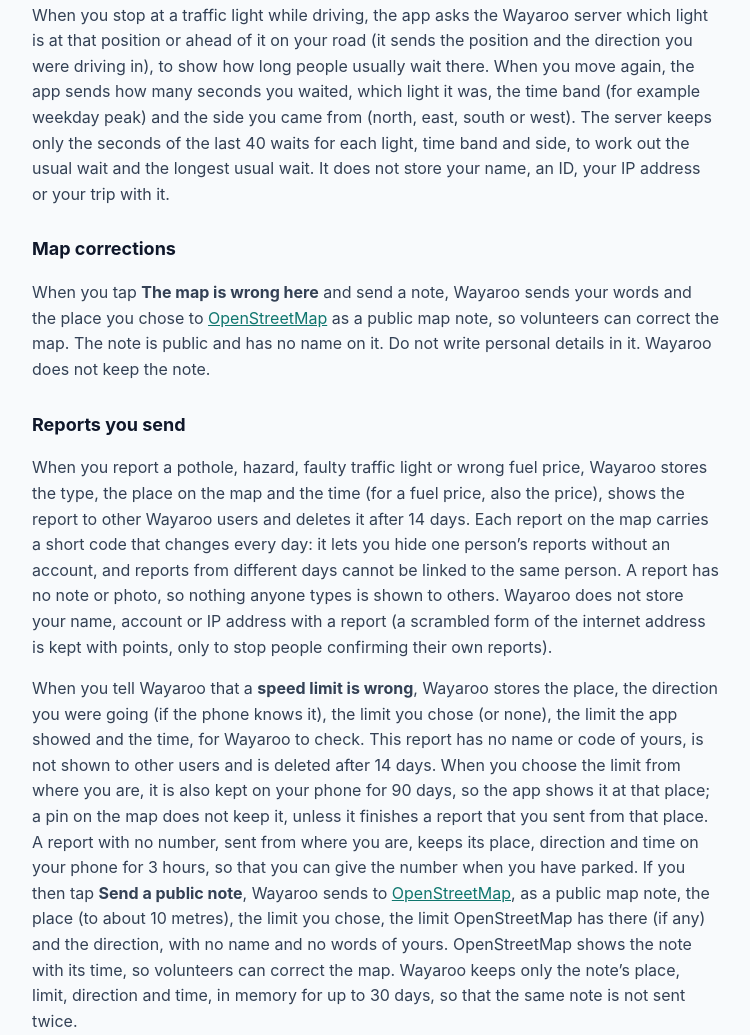
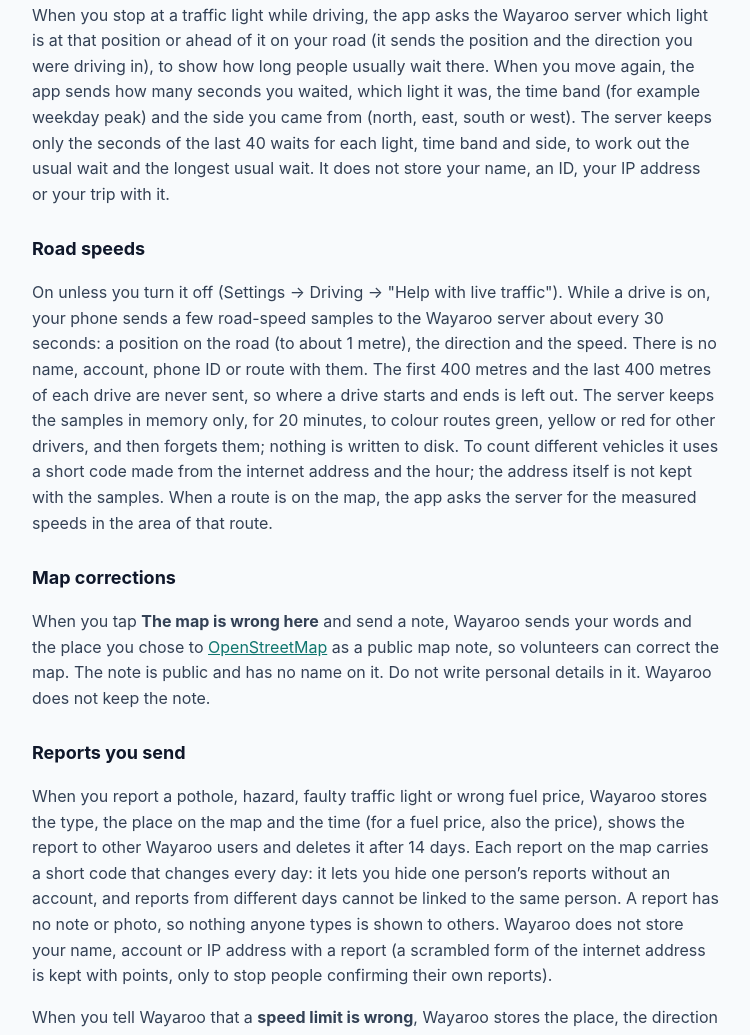
Before and after one commit to rajv28/wayaroo-site, a plain HTML site: page privacy.html in a window 1280 px wide. Shown: the part 3080-4115 px from the top of the page, without its empty margins (264-1014 px from the left). Drawn offline with Linux system fonts and the light colour scheme.

Commit message:
privacy: road speeds from drives (no name, no id, start and end left out)
Co-Authored-By: Claude Fable 5.2 <noreply@anthropic.com>
Claude-Session: https://claude.ai/code/session_01E1wnBN1b1qLJ86ThE8eohq

```diff
--- a/privacy.html
+++ b/privacy.html
@@ -56,6 +56,8 @@
   <p>When something in the app goes wrong, the app (or the browser that shows it) sends the Wayaroo server a short note: what went wrong, where in the app's code, and whether it is the iPhone app, the Android app or a website. It is sent at most 3 times a visit. It has no name, no ID and no place: web addresses and numbers that could be a position are taken out first. The server does not keep your IP address with it, keeps the notes for 2 days at most, and counts them by kind, so that we can find and fix faults.</p>
   <h2>Traffic-light waiting times</h2>
   <p>When you stop at a traffic light while driving, the app asks the Wayaroo server which light is at that position or ahead of it on your road (it sends the position and the direction you were driving in), to show how long people usually wait there. When you move again, the app sends how many seconds you waited, which light it was, the time band (for example weekday peak) and the side you came from (north, east, south or west). The server keeps only the seconds of the last 40 waits for each light, time band and side, to work out the usual wait and the longest usual wait. It does not store your name, an ID, your IP address or your trip with it.</p>
+  <h2>Road speeds</h2>
+  <p>On unless you turn it off (Settings → Driving → "Help with live traffic"). While a drive is on, your phone sends a few road-speed samples to the Wayaroo server about every 30 seconds: a position on the road (to about 1 metre), the direction and the speed. There is no name, account, phone ID or route with them. The first 400 metres and the last 400 metres of each drive are never sent, so where a drive starts and ends is left out. The server keeps the samples in memory only, for 20 minutes, to colour routes green, yellow or red for other drivers, and then forgets them; nothing is written to disk. To count different vehicles it uses a short code made from the internet address and the hour; the address itself is not kept with the samples. When a route is on the map, the app asks the server for the measured speeds in the area of that route.</p>
   <h2>Map corrections</h2>
   <p>When you tap <b>The map is wrong here</b> and send a note, Wayaroo sends your words and the place you chose to <a href="https://www.openstreetmap.org/" target="_blank" rel="noopener">OpenStreetMap</a> as a public map note, so volunteers can correct the map. The note is public and has no name on it. Do not write personal details in it. Wayaroo does not keep the note.</p>
   <h2>Reports you send</h2>
```
